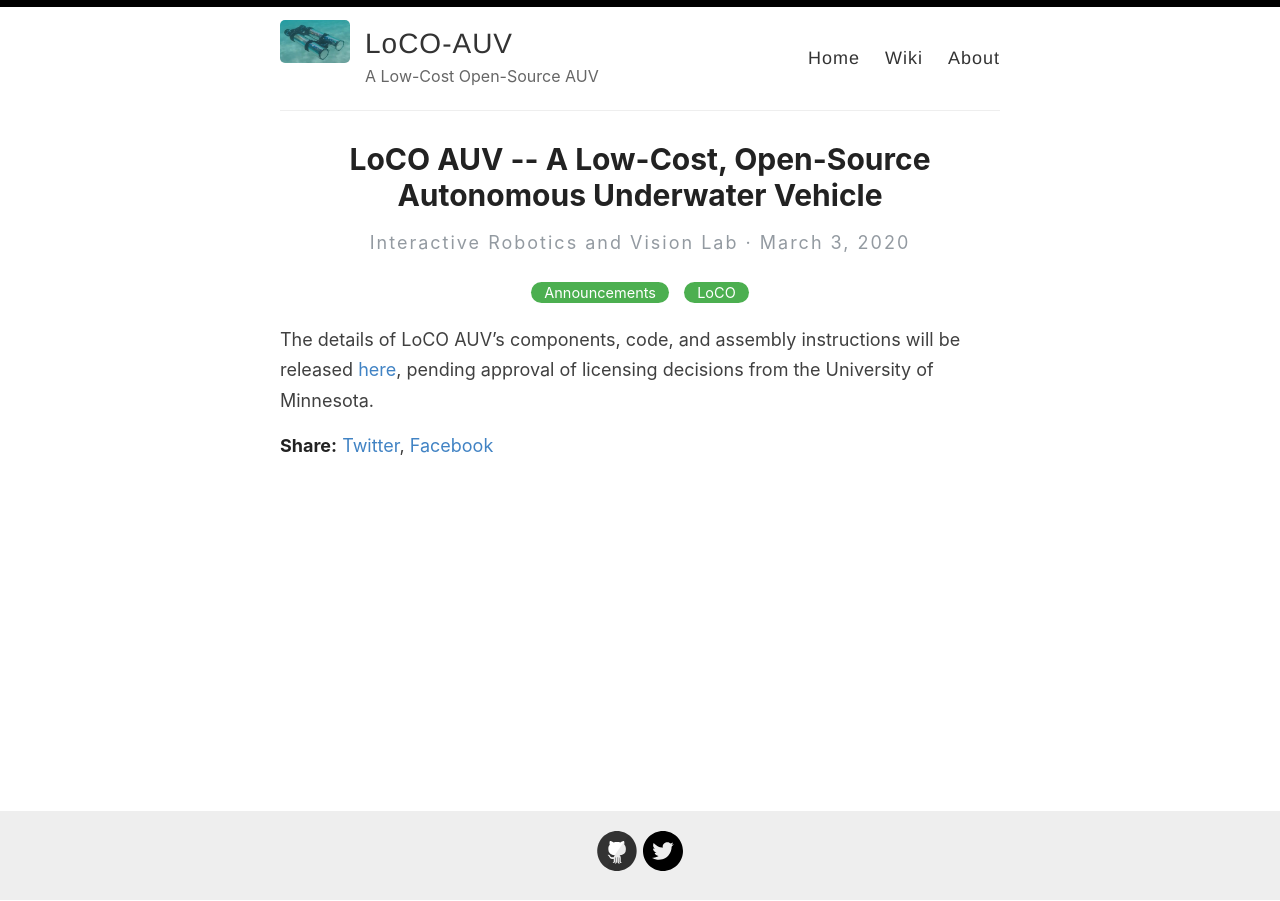
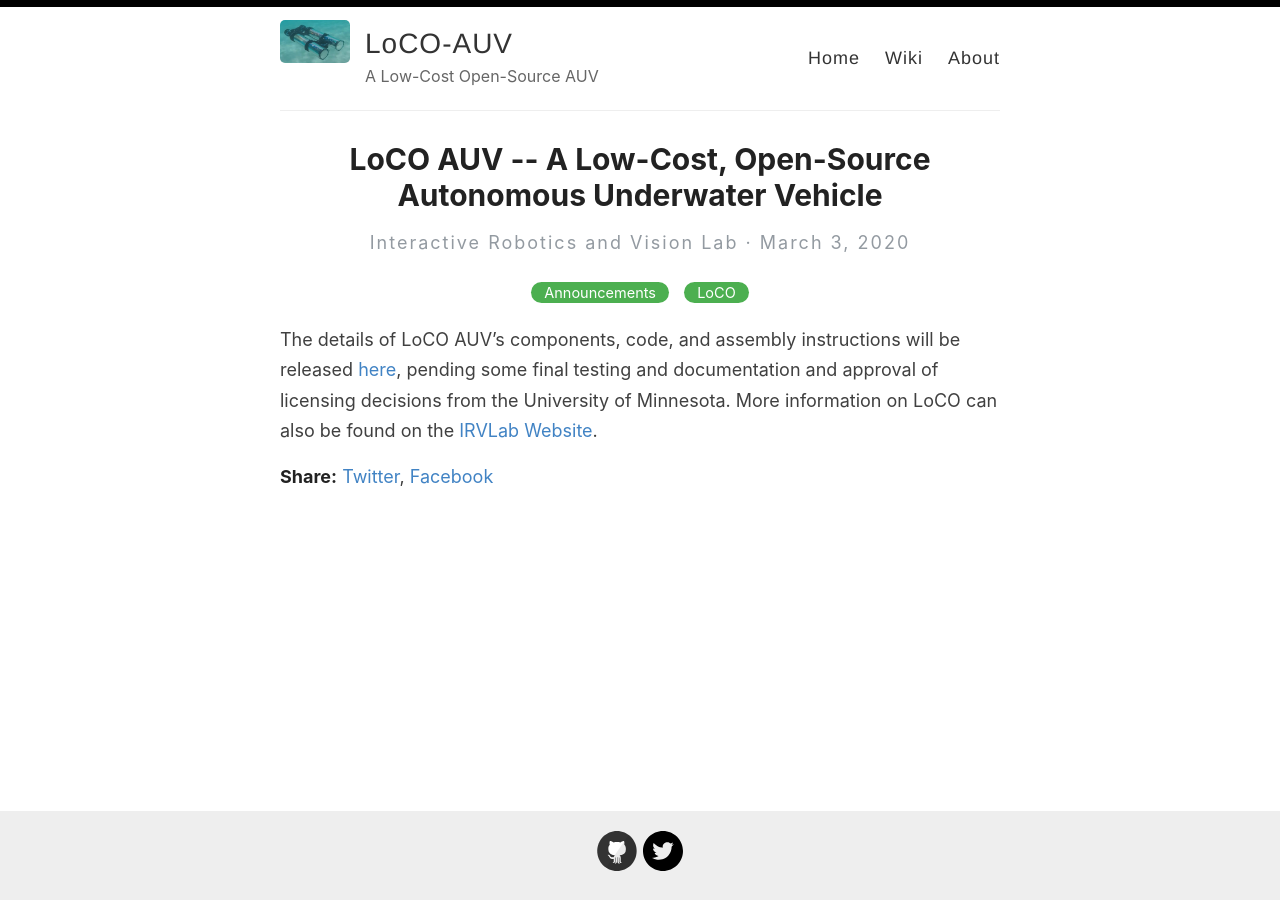
Before and after one commit to LoCO-AUV/loco-auv.github.io, a Jekyll site: the page built from _posts/2020-3-3-introduction.md, in a window 1280 px wide. Built offline with Jekyll 4.4.1, drawn with Linux system fonts in a browser that asks for light colours.

Commit message:
Update to show IRVLab website.

```diff
--- a/_posts/2020-3-3-introduction.md
+++ b/_posts/2020-3-3-introduction.md
@@ -4,4 +4,4 @@ title: LoCO AUV --  A Low-Cost, Open-Source Autonomous Underwater Vehicle
 categories: [Announcements, LoCO]
 ---
 
-The details of LoCO AUV's components, code, and assembly instructions will be released [here](https://loco-auv.github.io), pending approval of licensing decisions from the University of Minnesota.
+The details of LoCO AUV's components, code, and assembly instructions will be released [here](https://loco-auv.github.io), pending some final testing and documentation and approval of licensing decisions from the University of Minnesota. More information on LoCO can also be found on the [IRVLab Website](https://irvlab.dl.umn.edu/other-projects/loco-auv).
```
